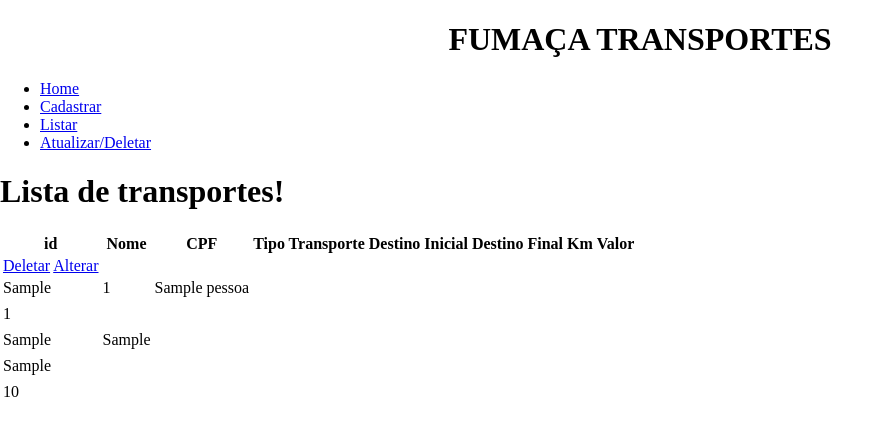
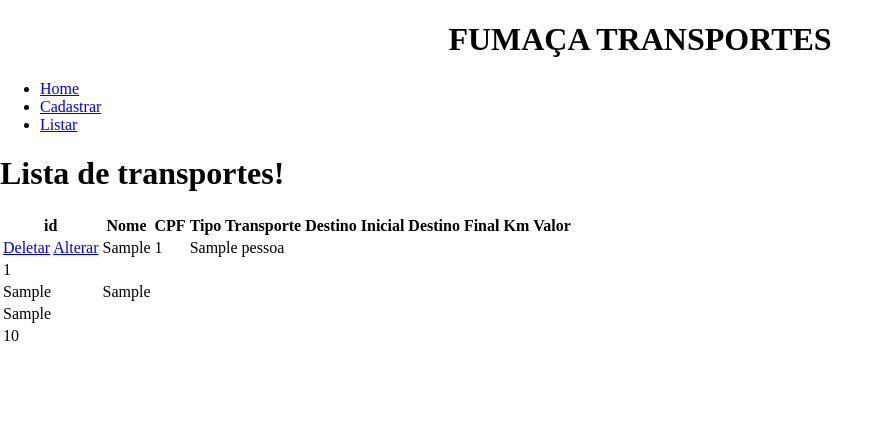
Before and after one commit to titodeluchi/Projeto, a Flask app: page /listar in a window 1280 px wide. Shown: the top 436 px of the page, without its empty margins (0-894 px from the left). Run offline with Flask 2, Linux system fonts and the light colour scheme; tables that the repository leaves empty or names only in its code hold one stand-in row (values such as "Sample post"); data that the repository does not hold is empty; some libraries are stand-ins or nearby versions.

Commit message:
ver com o professor

```diff
--- a/Trabalho/static/css.css
+++ b/Trabalho/static/css.css
@@ -90,4 +90,5 @@ body{
 }
 .carro, .metro, .onibus{
     float: left;
+    height: 1%;
 }
--- a/Trabalho/templates/layout.html
+++ b/Trabalho/templates/layout.html
@@ -19,14 +19,13 @@
                 <li>
                     <a href="/listar">Listar</a>
                 </li>
-                <li>
-                    <a href="/edit_del">Atualizar/Deletar</a>
-                </li>
             </ul>
         </div>
-    </div class="corpo">
+    </div>
+    <div class="corpo">
         {% block index %}
 
         {% endblock %}
+    </div>
 </body>
 </html>
--- a/Trabalho/templates/listar.html
+++ b/Trabalho/templates/listar.html
@@ -19,55 +19,49 @@
     </thead>
     <tbody>
 
-        <tr>
+        <div class="pessoa">
 
             {% for i in lista_pessoa %}
+                <tr>
                     <td>
                         <a href="/deletar?id={{i.id}}">Deletar</a>
                         <a href="/alterar?id={{i.id}}">Alterar</a>
                     </td>
-                <td>
-                    <tr>
                     <td>{{i.id}}</td>
                     <td>{{i.nome}}</td>
                     <td>{{i.cpf}}</td>
                 </tr>
-                </td>
             {% endfor %}
+        </div>
+        <div class="tipo">
             {% for j in lista_tipo %}
-                <td>
                 <tr>
                     <td>{{j.tipo}}</td>
                 </tr>
-                </td>
             {% endfor %}
+        </div>
+        <div class="destino">
             {% for k in lista_destino %}
-                <td>
                 <tr>
                     <td>{{k.inicial}}</td>
                     <td>{{k.final}}</td>
                 </tr>
-                </td>
             {% endfor %}
+        </div>
+        <div class="distancia">
             {% for l in lista_distancia %}
-                <td>
                 <tr>
                     <td>{{l.km}}</td>
                 </tr>
-                </td>
             {% endfor %}
+        </div>
+        <div class="valores"></div>
             {% for m in lista_valores %}
-                <td>
                 <tr>
                     <td>{{m.valor}}</td>
-
                 </tr>
-                </td>
             {% endfor %}
-
-        </tr>
-
-
+        </div>
     </tbody>
 </table>
 
```
Lines whose indentation alone changed are shown as unchanged.
